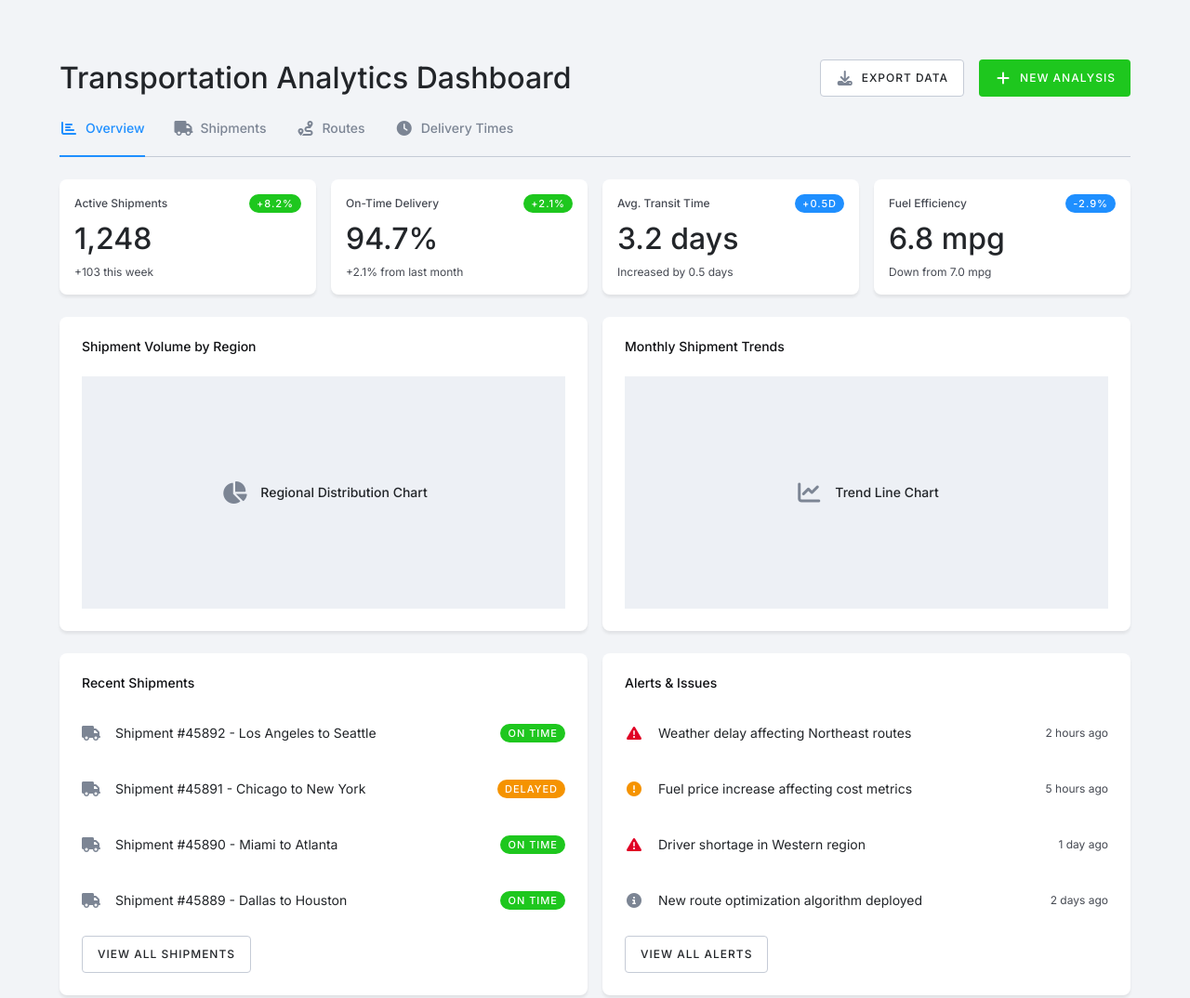
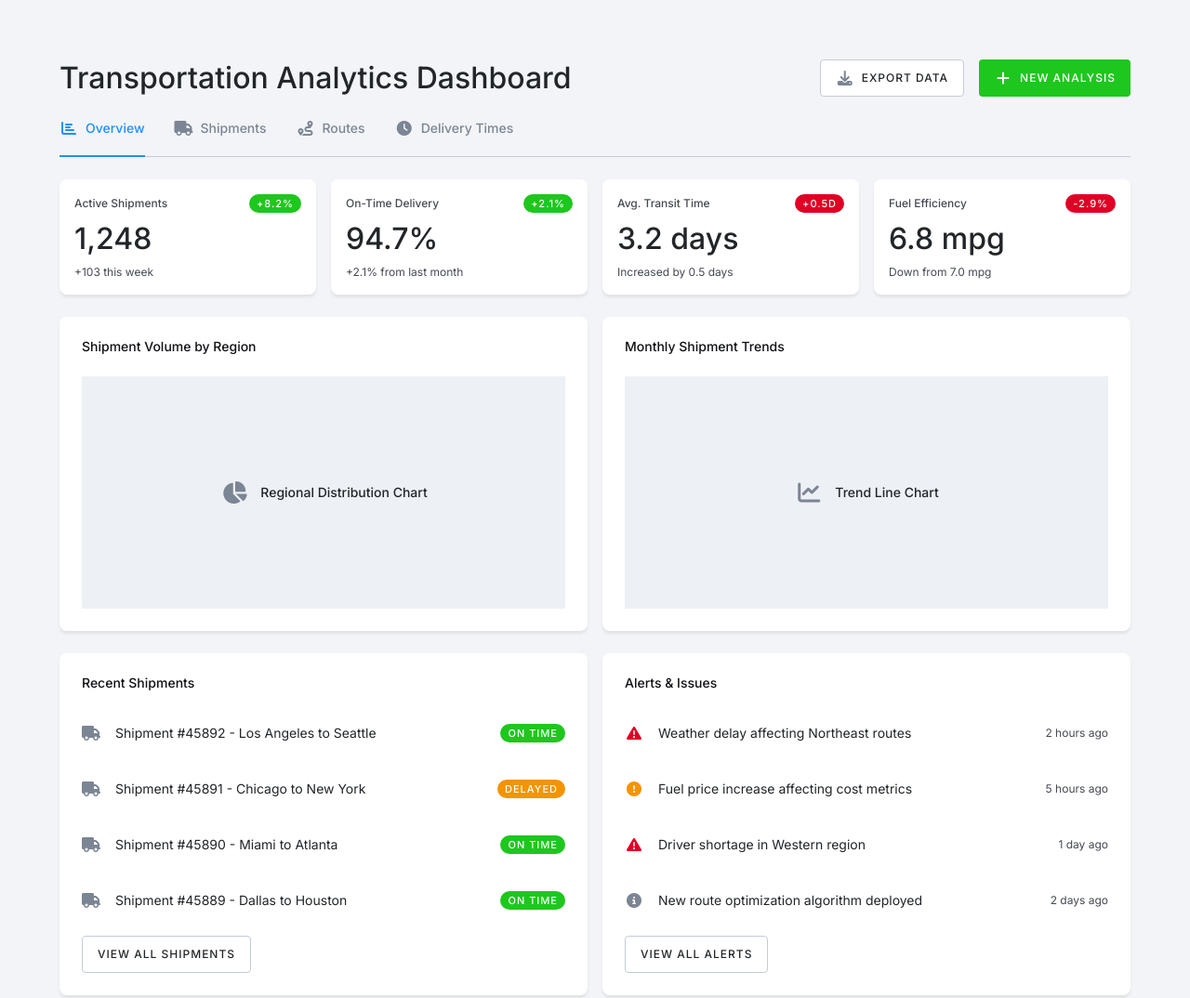
Before and after one commit to keboola/Keboola-Design-System, a plain HTML site: page examples/transportation-dashboard.html in a window 1280 px wide. Shown: the top 1074 px of the page at 93% size. Drawn offline with Linux system fonts and the light colour scheme.

Commit message:
small fixes

```diff
--- a/examples/transportation-dashboard.html
+++ b/examples/transportation-dashboard.html
@@ -112,7 +112,7 @@
                     <div class="overview-card bg-white">
                         <div class="overview-card__header">
                             <span class="overview-card__title">Avg. Transit Time</span>
-                            <div class="badge badge-danger">
+                            <div class="badge badge-error">
                                 <span class="badge-text">+0.5d</span>
                             </div>
                         </div>
@@ -122,7 +122,7 @@
                     <div class="overview-card bg-white">
                         <div class="overview-card__header">
                             <span class="overview-card__title">Fuel Efficiency</span>
-                            <div class="badge badge-danger">
+                            <div class="badge badge-error">
                                 <span class="badge-text">-2.9%</span>
                             </div>
                         </div>
```
Also changed, not shown: 2 other files.
